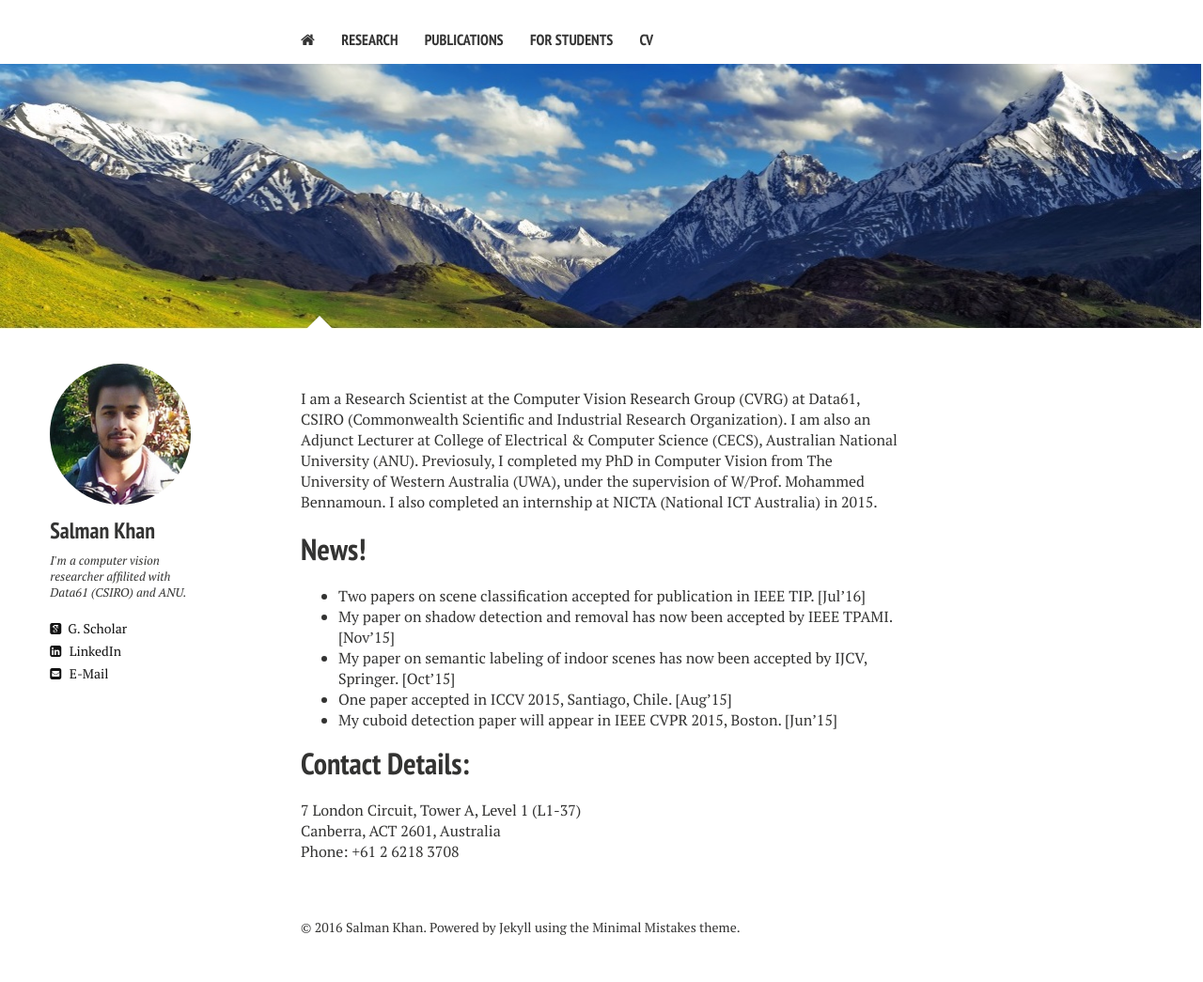
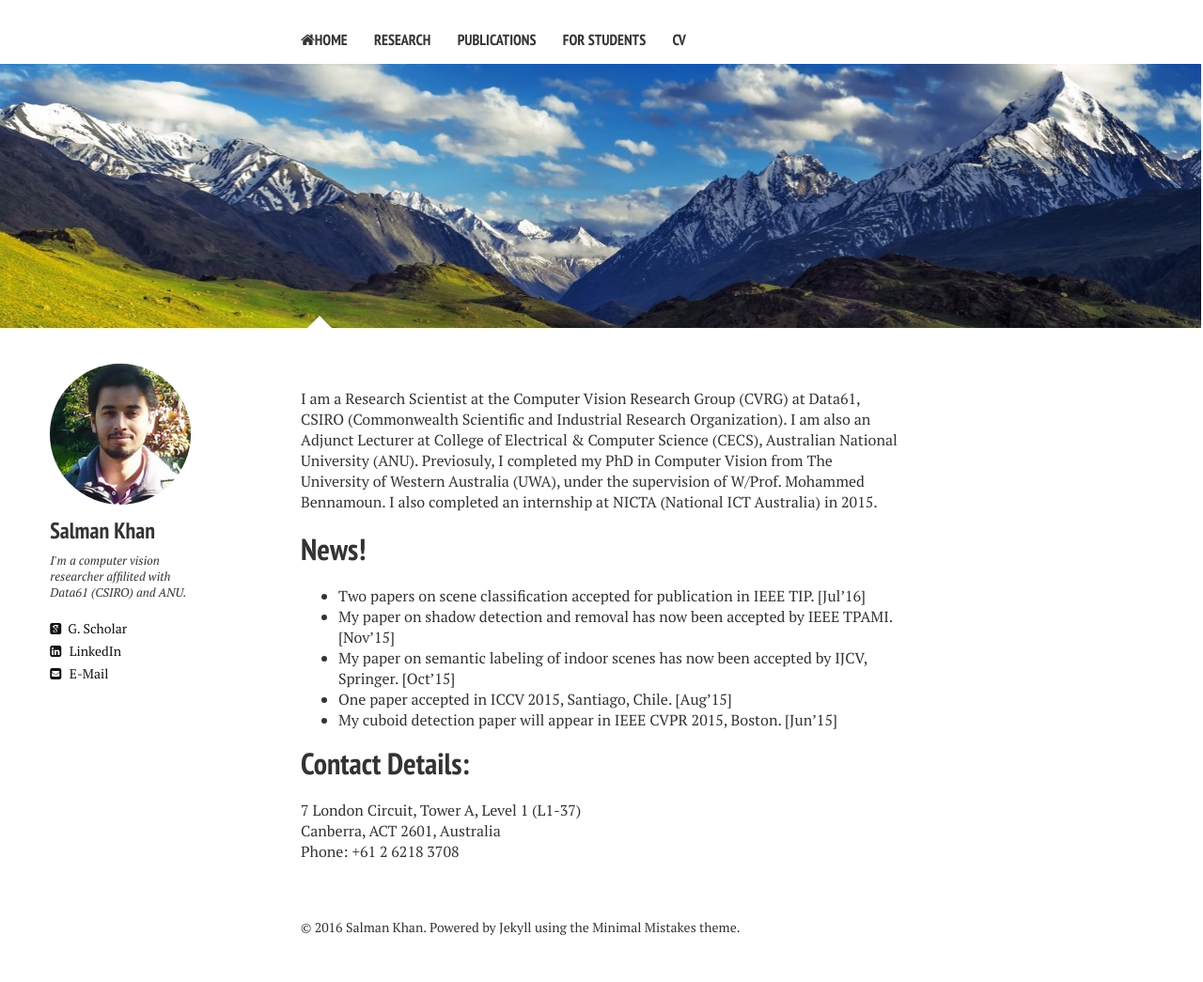
Before and after one commit to awaisrauf/salman-h-khan.github.io, a Jekyll site: the page built from index.md, in a window 1280 px wide. Shown: the whole page at 94% size. Built offline with Jekyll 4.4.1, drawn with Linux system fonts in a browser that asks for light colours; nearby versions of some CDN libraries.

Commit message:
Update _navigation.html

```diff
--- a/_includes/_navigation.html
+++ b/_includes/_navigation.html
@@ -5,7 +5,7 @@
 	<div class="top-navigation">
 		<nav role="navigation" id="site-nav" class="nav">
 		    <ul>
-		    	<li><a href="/"><i class="fa fa-home"></i></a></li>
+		    	<li><a href="/"><i class="fa fa-home"></i>Home</a></li>
 		        {% for link in site.links %}
 				<li><a href="{% if link.external %}{{ link.url }}{% else %}{{ site.url }}{{ link.url }}{% endif %}" {% if link.external %}target="_blank"{% endif %}>{{ link.title }}</a></li>
 		        {% endfor %}
```
